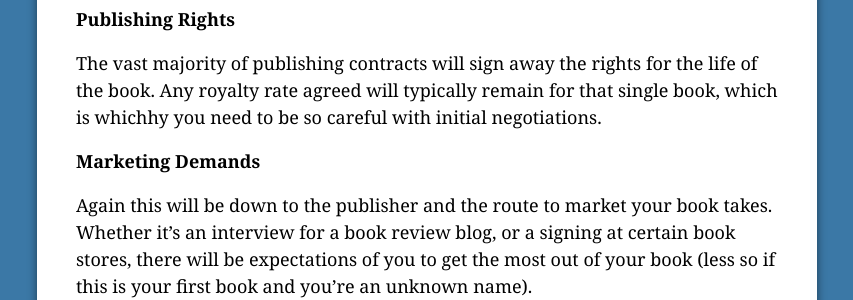
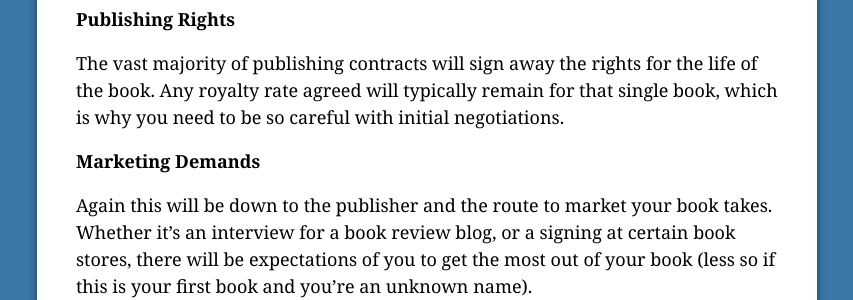
Before and after one commit to stinkyink/book-publishing-guide, a Jekyll site: the page built from chapter3.markdown, in a window 1280 px wide and 900 px high, scrolled down 4433 px. Shown: the part 209-509 px from the top of the window, without its empty margins (3-856 px from the left). Built offline with Jekyll 4.4.1, drawn with Linux system fonts in a browser that asks for light colours; nearby versions of some CDN libraries; comment, search, counter and statistics services are not loaded; some of the changed text lies outside the part shown.

Commit message:
feedback changes

```diff
--- a/chapter3.markdown
+++ b/chapter3.markdown
@@ -190,7 +190,7 @@ their 30% share and the agent takes an assumed 15% share.
 
 The vast majority of publishing contracts will sign away the rights for the
 life of the book. Any royalty rate agreed will typically remain for that
-single book, which is whichhy you need to be so careful with initial negotiations.
+single book, which is why you need to be so careful with initial negotiations.
 
 ####Marketing Demands
 
```
Also changed, not shown: other parts of chapter3.markdown (+1 -1 lines).
